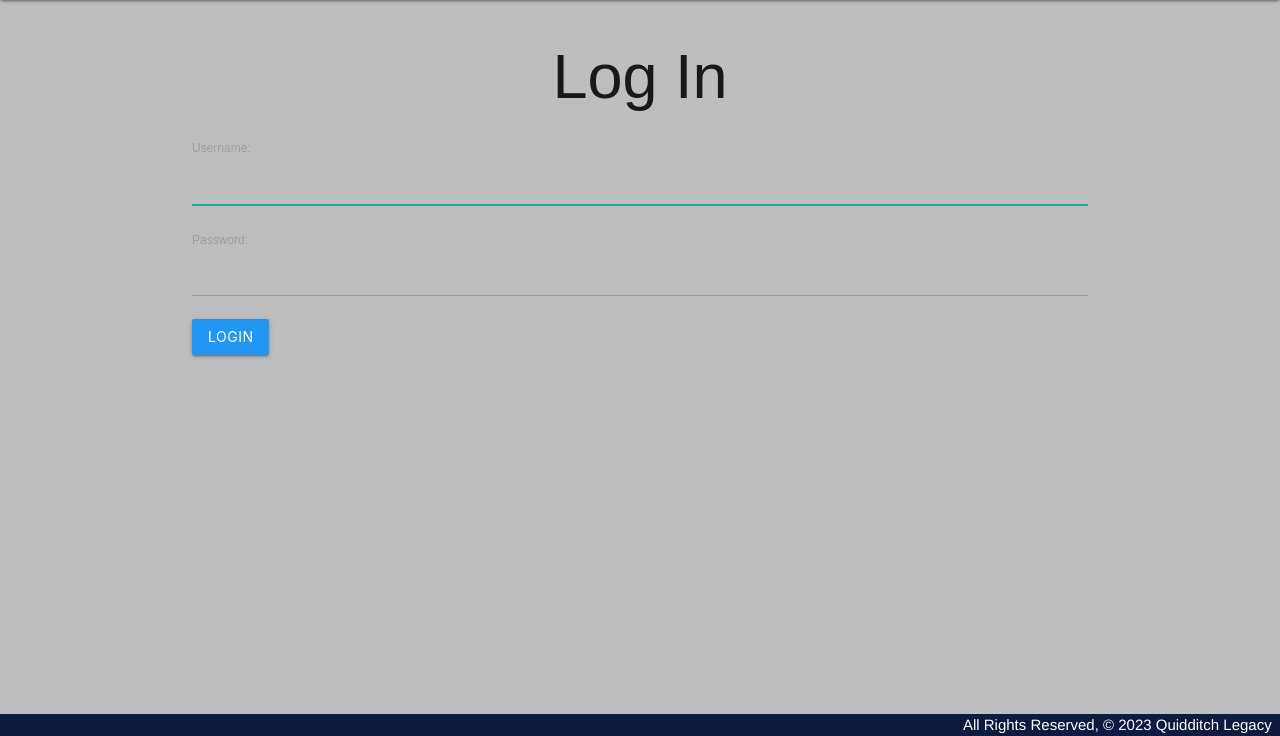
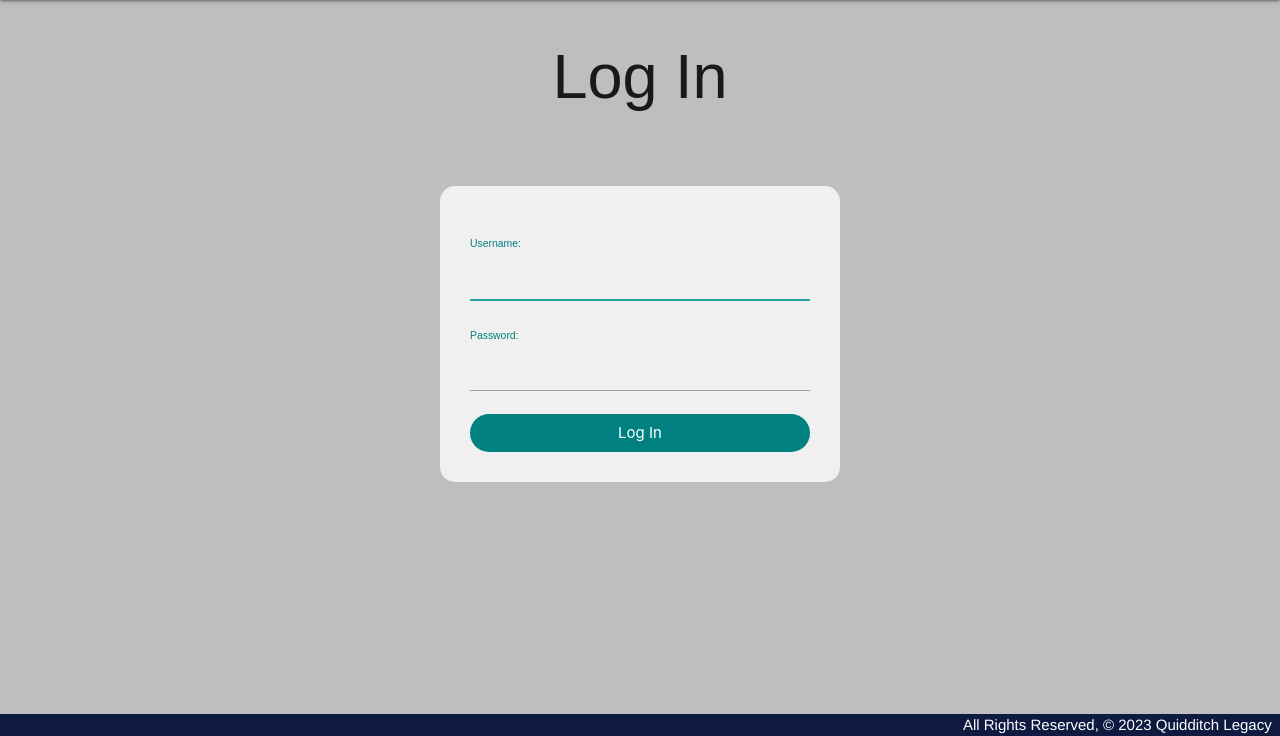
Before and after one commit to SungMK/Quidditch-Legacy, a Django app: page /accounts/login/ in a window 1280 px wide. Shown: the part 64-800 px from the top of the page. Run offline with Django 4.2, Linux system fonts and the light colour scheme; some web fonts are replaced.

Commit message:
stylize login page

```diff
--- a/main_app/templates/registration/login.html
+++ b/main_app/templates/registration/login.html
@@ -1,12 +1,15 @@
 {% extends 'base.html' %}
 {% block content %}
 
-<h1>Log In</h1>
+<h1 class="hogwarts">Log In</h1>
 
-<form method="post">
+<div class="form-container">
+    <form method="post">
     {% csrf_token %}
+
     {{ form.as_p }}
-    <input class="btn blue" type="submit" value="Login">
-</form>
+    <button type="submit" class="form-submit">Log In</button>
+    </form>
+</div>
 
 {% endblock %}
```
